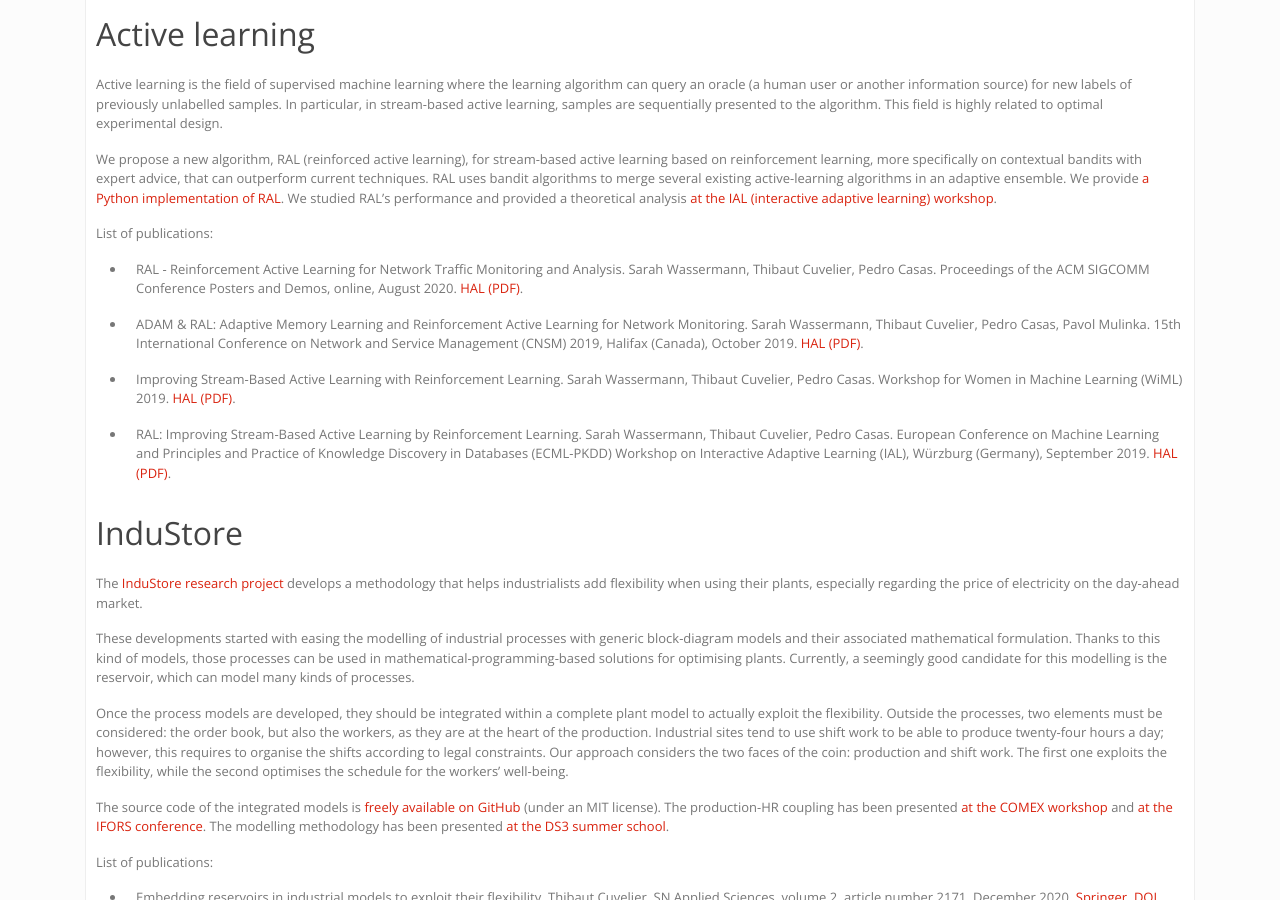
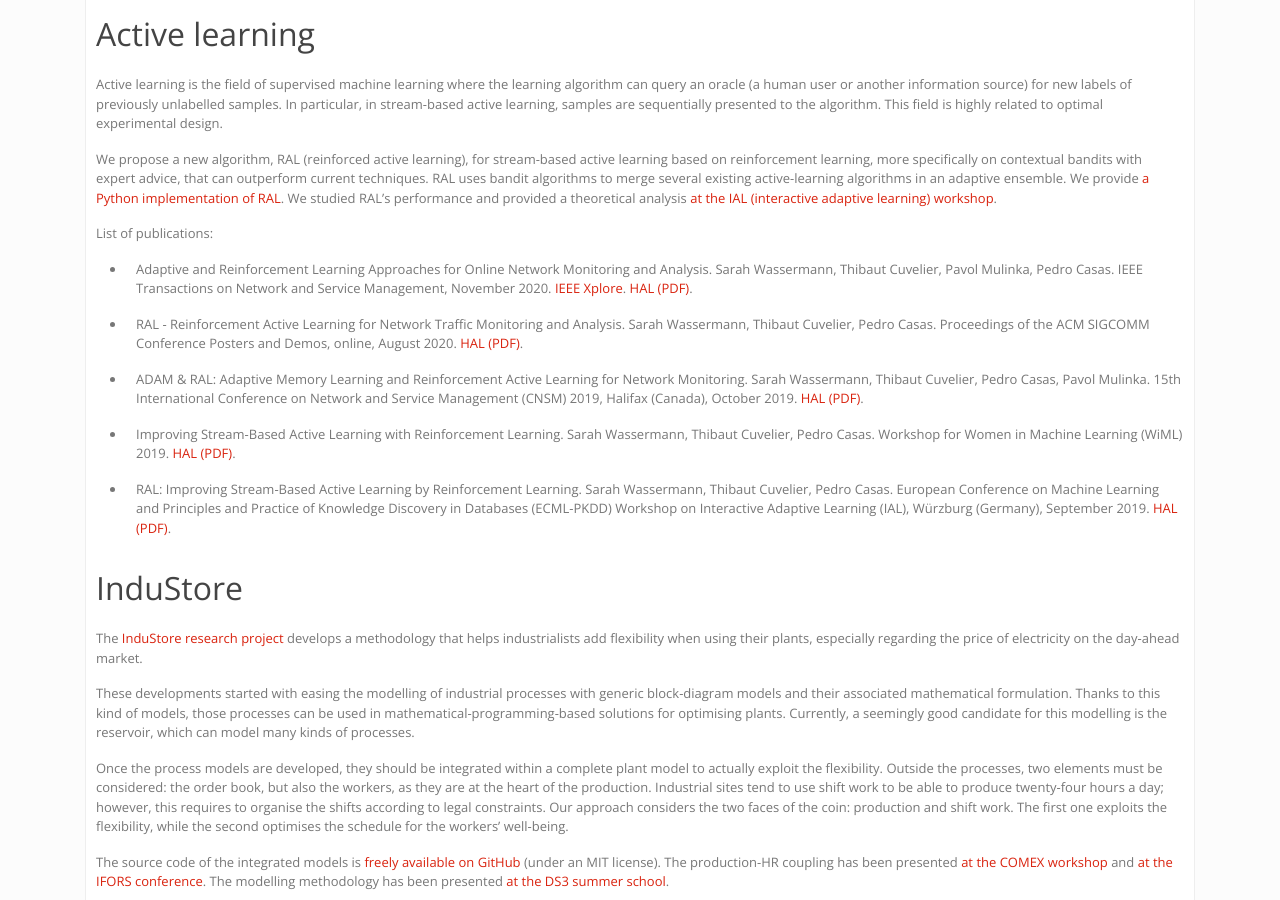
Before and after one commit to dourouc05/dourouc05.github.io, a Jekyll site: the page built from research.md, in a window 1280 px wide and 900 px high, scrolled down 632 px. Built offline with Jekyll 4.4.1, drawn with Linux system fonts in a browser that asks for light colours; a script that is not in the unit is left out.

Commit message:
Update research.md

```diff
--- a/research.md
+++ b/research.md
@@ -27,6 +27,7 @@ We propose a new algorithm, RAL (reinforced active learning), for stream-based a
 
 **List of publications**:
 
+* {% include reference.md key='ral_tnsm2020' %}
 * {% include reference.md key='ral_sigcomm2020' %}
 * {% include reference.md key='ral_cnsm2019' %}
 * {% include reference.md key='ral_wiml2019' %}
```
